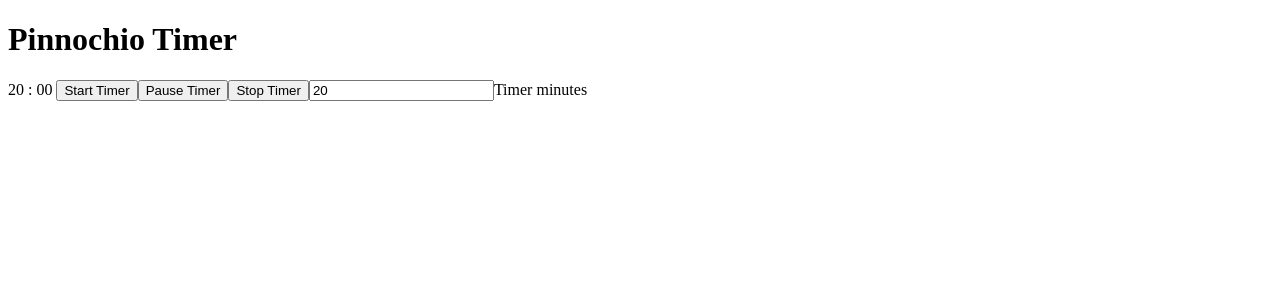
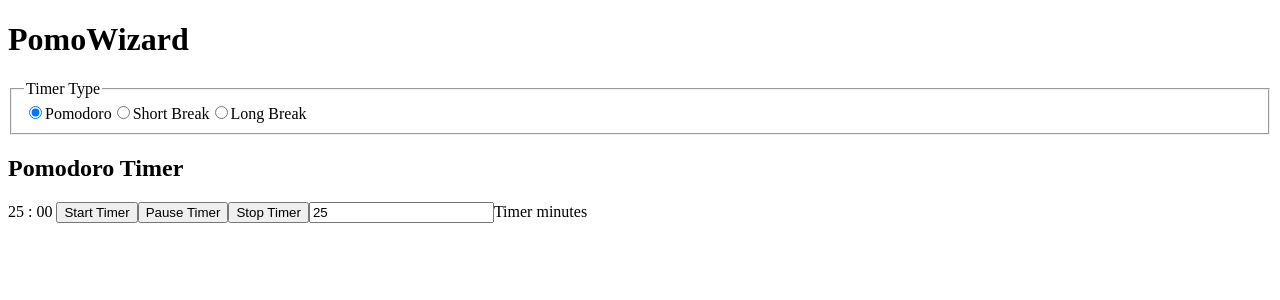
Before and after one commit to BladeBoles/PomoWizard, a Vue app: page / in a window 1280 px wide. Shown: the top 300 px of the page. Built offline with nearby package versions, Linux system fonts and the light colour scheme.

Commit message:
feat: add timer type selection with defaults

```diff
--- a/src/components/GenericTimer.vue
+++ b/src/components/GenericTimer.vue
@@ -48,6 +48,10 @@ watch(timerMinutes, () => {
     remainingTimerSeconds.value = timerMinutes.value * 60
   }
 })
+watch(props, () => {
+  timerMinutes.value = props.defaultTimerMinutes
+  timerEnabled.value = props.autoStartTimer
+})
 const displayMinutes = computed(() => {
   const minutes = Math.floor(remainingTimerSeconds.value / 60)
   const minutesFormatted =
@@ -64,18 +68,12 @@ const displaySeconds = computed(() => {
       : seconds.toString()
   return secondsFormatted
 })
-
-onBeforeMount(async () => {
-  timerMinutes.value = props.defaultTimerMinutes
-  remainingTimerSeconds.value = props.defaultTimerMinutes * 60
-  timerEnabled.value = props.autoStartTimer
-})
 </script>
 
 <template>
   <main>
     <div>
-      <h1>{{ timerType }} Timer</h1>
+      <h2>{{ timerType }} Timer</h2>
       {{ displayMinutes }} : {{ displaySeconds }}
       <button @click="startTimer">Start Timer</button>
       <button @click="pauseTimer">Pause Timer</button>
--- a/src/views/HomeView.vue
+++ b/src/views/HomeView.vue
@@ -1,7 +1,56 @@
 <script setup lang="ts">
 import GenericTimer from '@/components/GenericTimer.vue'
+import { ref, computed } from 'vue'
+
+const timerType = ref('Pomodoro')
+const defaultTimerMinutes = computed(() => {
+  let minutes = 0
+  switch (timerType.value) {
+    case 'Short Break':
+      minutes = 5
+      break
+    case 'Long Break':
+      minutes = 15
+      break
+    case 'Pomodoro':
+    default:
+      minutes = 25
+  }
+  return minutes
+})
 </script>
 
 <template>
-  <GenericTimer :default-timer-minutes="20" :timer-type="`Pinnochio`" />
+  <h1>PomoWizard</h1>
+  <fieldset>
+    <legend>Timer Type</legend>
+    <input
+      type="radio"
+      id="timer1"
+      name="timer-type"
+      value="Pomodoro"
+      v-model="timerType"
+    />
+    <label for="timer1">Pomodoro</label>
+    <input
+      type="radio"
+      id="timer2"
+      name="timer-type"
+      value="Short Break"
+      v-model="timerType"
+    />
+    <label for="timer2">Short Break</label>
+    <input
+      type="radio"
+      id="timer3"
+      name="timer-type"
+      value="Long Break"
+      v-model="timerType"
+    />
+    <label for="timer3">Long Break</label>
+  </fieldset>
+  <GenericTimer
+    :default-timer-minutes="defaultTimerMinutes"
+    :timer-type="timerType"
+  />
 </template>
```
